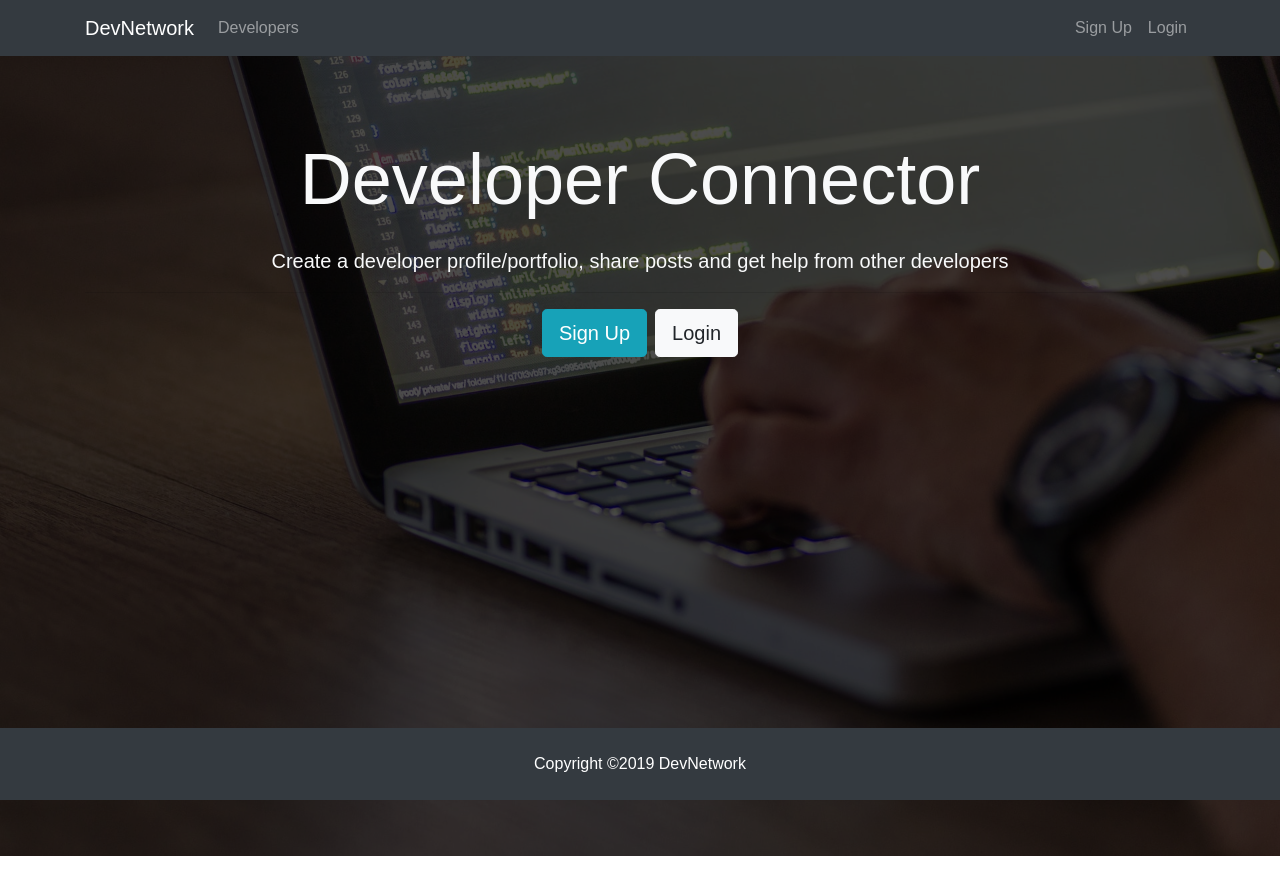
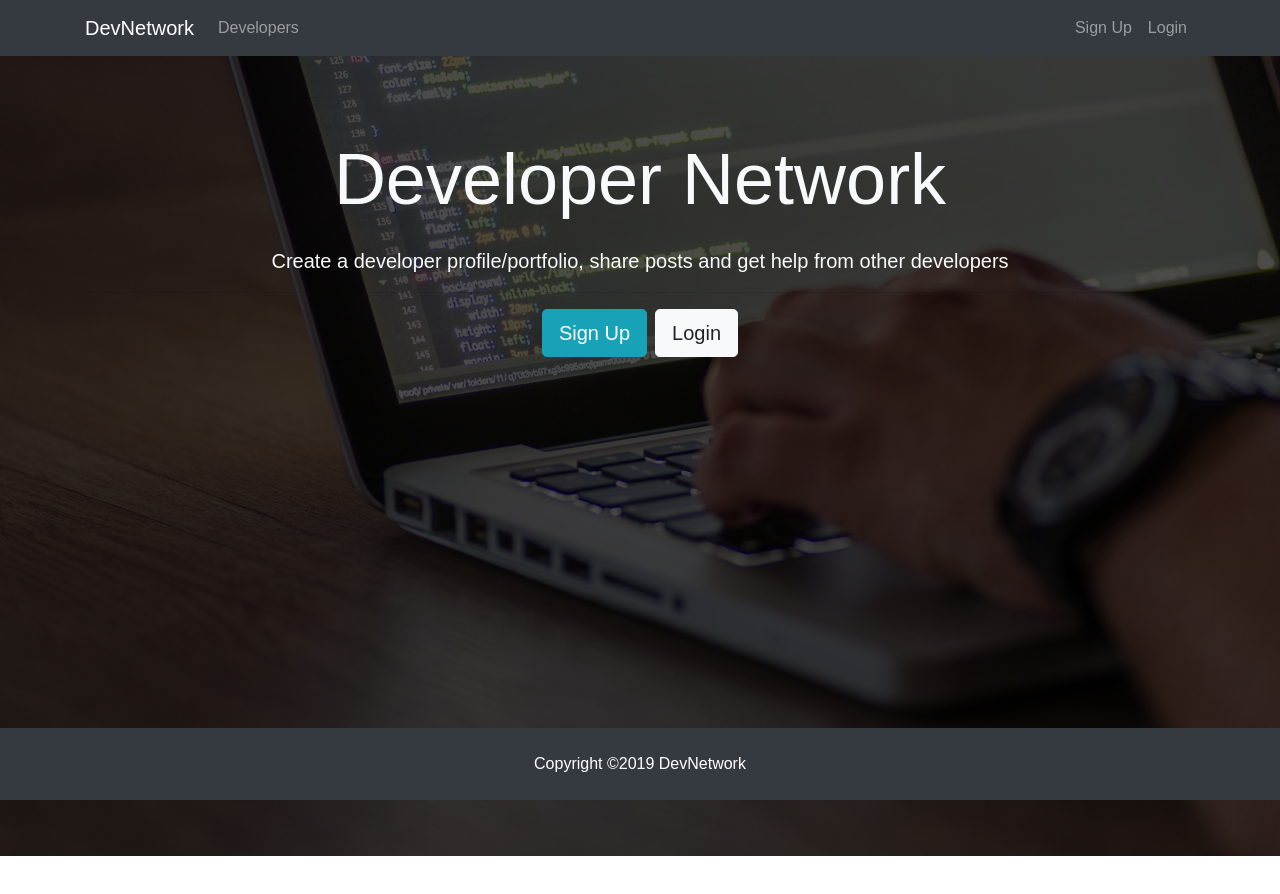
Before and after one commit to votoznotna/devmernstack, a React (Create React App) app in the folder client/: page / in a window 1280 px wide. Shown: the top 894 px of the page. Built offline with nearby package versions, Linux system fonts and the light colour scheme.

Commit message:
title revision 2

```diff
--- a/client/src/components/layout/Landing.js
+++ b/client/src/components/layout/Landing.js
@@ -17,7 +17,7 @@
           <div className="container">
             <div className="row">
               <div className="col-md-12 text-center">
-                <h1 className="display-3 mb-4">Developer Connector</h1>
+                <h1 className="display-3 mb-4">Developer Network</h1>
                 <p className="lead">
                   {' '}
 
```
